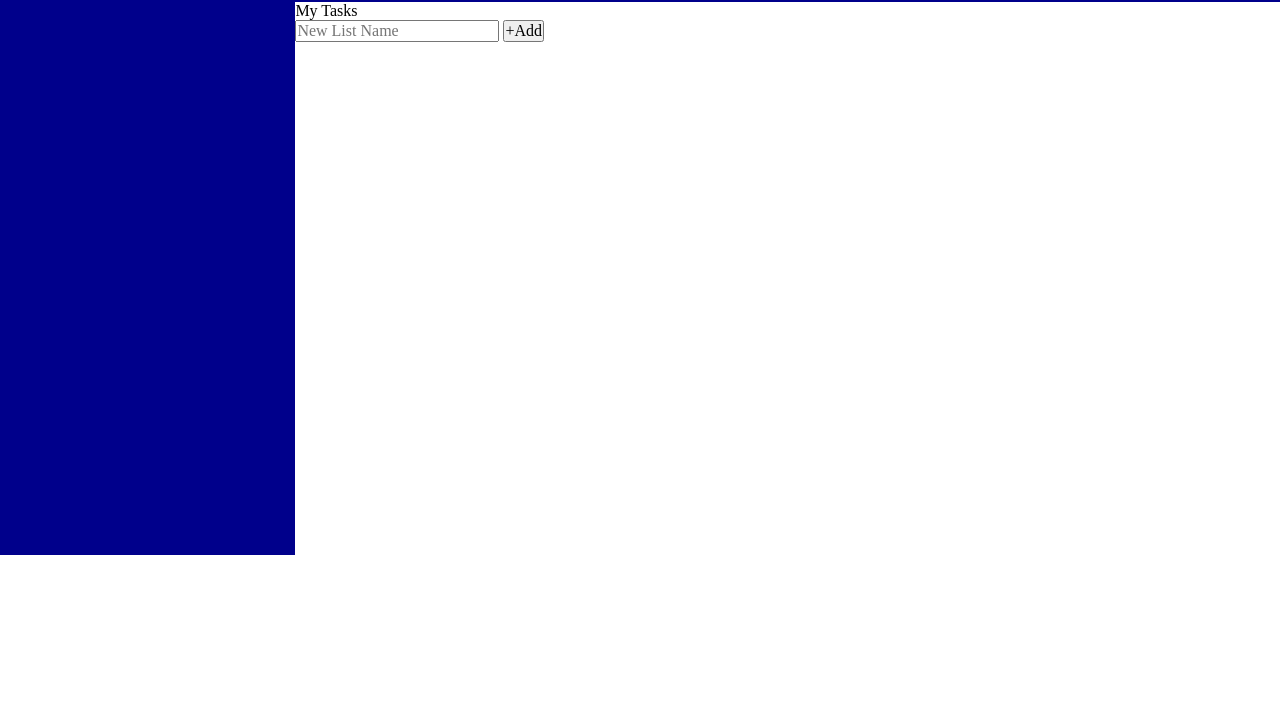
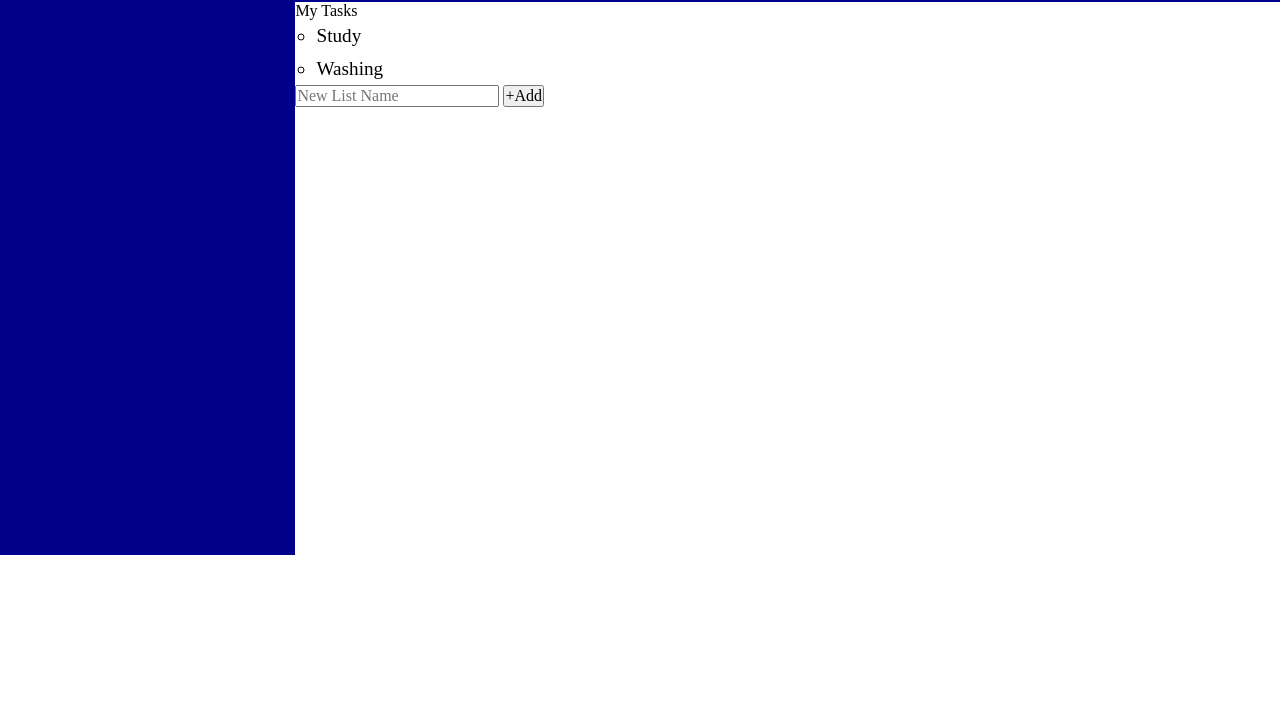
Before and after one commit to nuwan-vpn/The-Odin-Project-Todo-List, a website built with webpack: page src/index.html in a window 1280 px wide. Shown: the part 77-800 px from the top of the page. Built offline with nearby package versions, Linux system fonts and the light colour scheme.

Commit message:
feat: Implement rendering of lists
- Define a function to render lists
- Create a  element using
- Initialize an array of lists with dummy data ('Study', 'Washing')
- In the  function:
  - Clear the  element using
  - Loop through the  array
  - Create a new  element for each list
  - Add the 'list-name' class to the  element
  - Set the  of the  element with the list name
  - Append the  element to the
- Define an empty  function (to be implemented later)
- Export the  function as the default export

```diff
--- a/src/css/main.css
+++ b/src/css/main.css
@@ -52,3 +52,10 @@ body{
 .project-area{
     background-color:white;
 }
+
+.task-list {
+    font-size: 1.2rem;
+    line-height: 1.7;
+    list-style: circle;
+    padding-left: 1.1em;
+}
--- a/src/index.html
+++ b/src/index.html
@@ -33,7 +33,7 @@
     <div class="project-area">
       <div class="all-tasks">
         <h2 class="task-list-title">My tasks</h2>
-        <ul class="task-list"></ul>
+        <ul class="task-list" data-lists></ul>
         <form action="">
           <input
             type="text"
@@ -42,8 +42,13 @@
             placeholder="new list name"
             aria-label="new list name"
           >
-          <button class="btn-create" aria aria-label="create new list">+Add</button>
+          <button class="btn-create" aria-label="create new list">+Add</button>
         </form>
+      </div>
+      <div class="todo-list">
+        <div class="todo-header">
+
+        </div>
       </div>
 
     </div>
--- a/src/index.js
+++ b/src/index.js
@@ -1 +1,3 @@
 import "./css/main.css"
+import render from "./todolist.js"
+render();
--- /dev/null
+++ b/src/todolist.js
@@ -0,0 +1,19 @@
+const listsContainer = document.querySelector('[data-lists]');
+
+let lists = ['Study', 'Washing'];
+
+function render(){
+    clearElement(listsContainer);
+    lists.forEach(list =>{
+        const listElement = document.createElement('li');
+        listElement.classList.add("list-name");
+        listElement.innerHTML = list;
+        listsContainer.appendChild(listElement);
+    })
+}
+
+function clearElement(element){
+
+}
+
+export default render;
```
